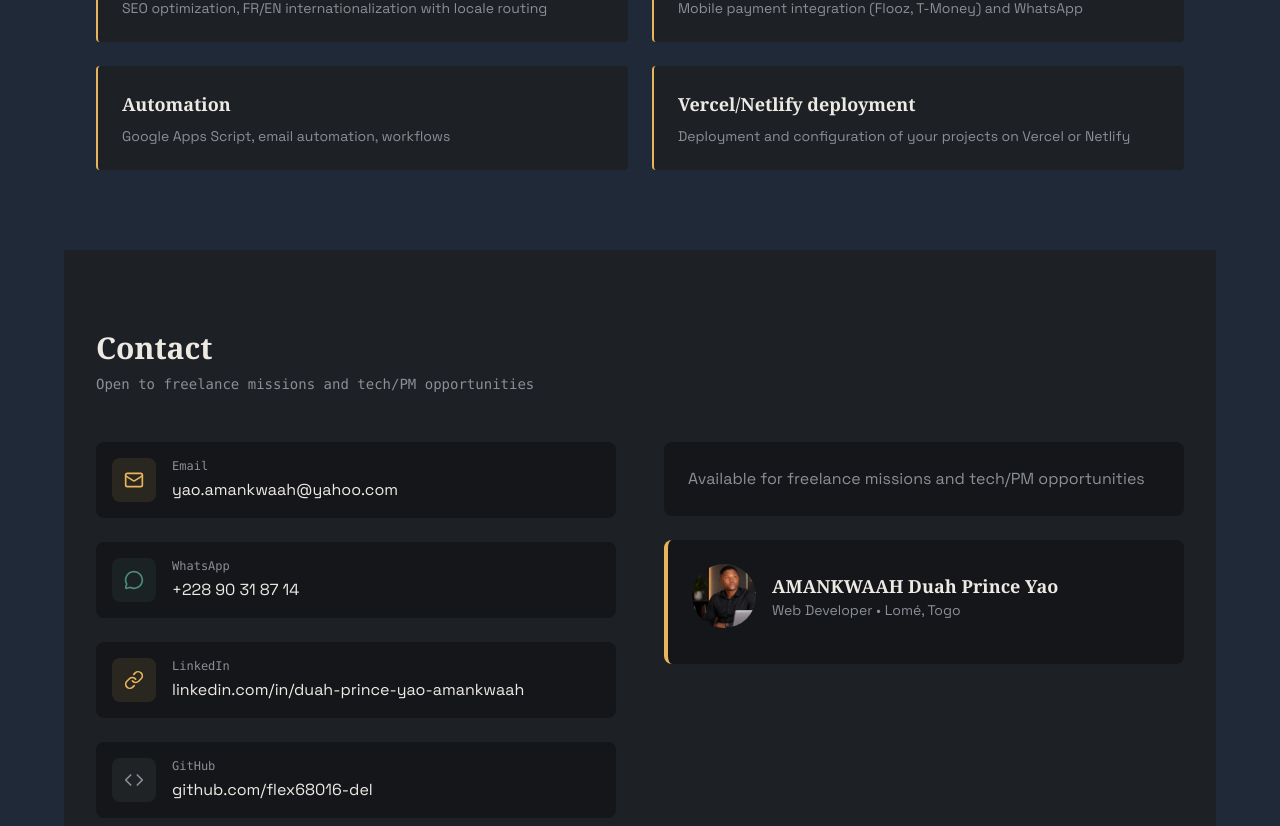
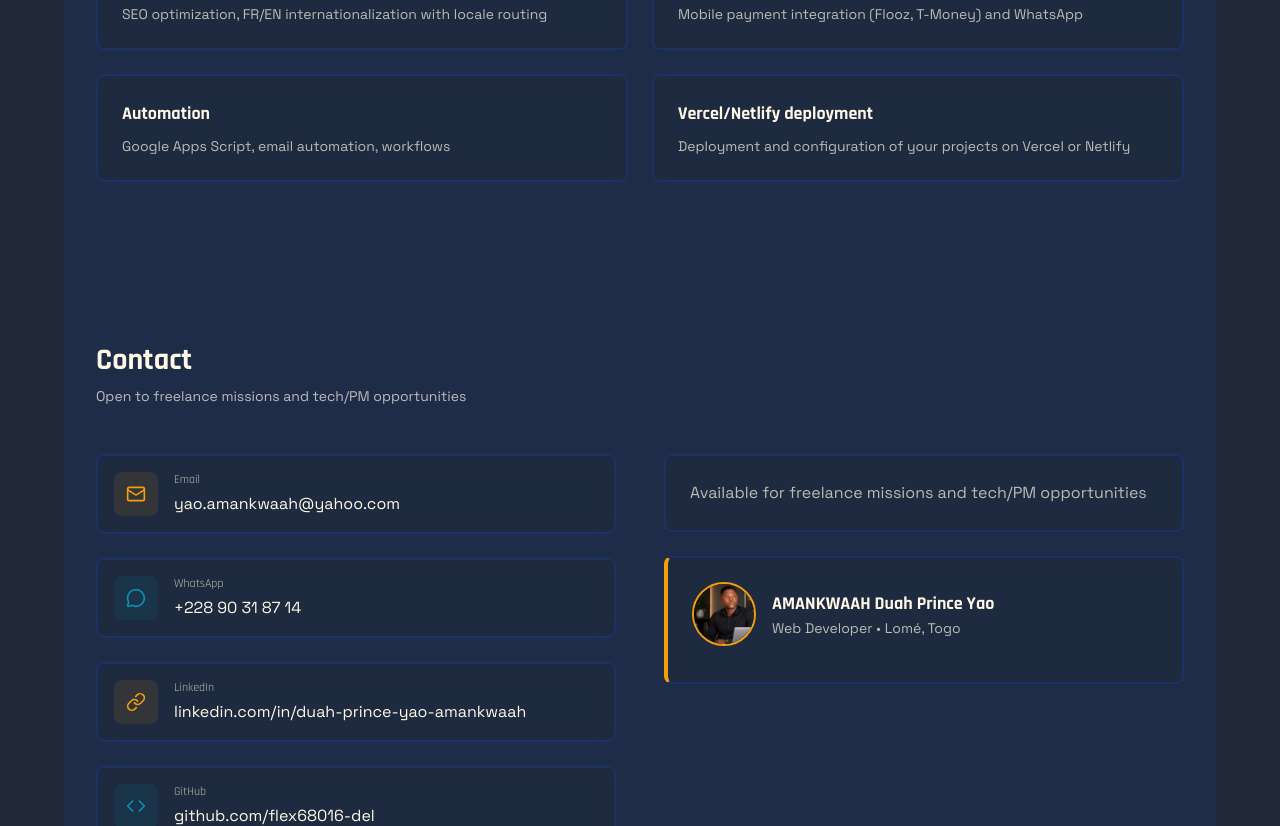
Before and after one commit to flex68016-del/me, a Next.js app: page /en in a window 1280 px wide. Shown: the part 2848-3674 px from the top of the page. Built offline with nearby package versions, Linux system fonts and the light colour scheme.

Commit message:
Fix: update Services and Contact sections to match Afrocybernetic theme

```diff
--- a/app/[locale]/page.tsx
+++ b/app/[locale]/page.tsx
@@ -274,17 +274,17 @@ export default function HomePage() {
       </section>
 
       {/* SERVICES */}
-      <section id="services" className="py-20 px-4 sm:px-6 lg:px-8 max-w-6xl mx-auto">
+      <section id="services" className="py-20 px-4 sm:px-6 lg:px-8 max-w-6xl mx-auto bg-[#1E3A8A]/20">
         <motion.div
           initial={{ opacity: 0, y: 20 }}
           whileInView={{ opacity: 1, y: 0 }}
           viewport={{ once: true }}
           transition={{ duration: 0.5 }}
         >
-          <h2 className="font-serif text-3xl font-semibold text-[#EDEAE3] mb-2">
+          <h2 className="font-display text-3xl font-bold text-[#FEF9E7] mb-2">
             {t.services.title}
           </h2>
-          <p className="font-mono text-sm text-[#8B8F96] mb-12">
+          <p className="font-sans text-sm text-[#FEF9E7]/70 mb-12">
             {t.services.subtitle}
           </p>
           <div className="grid md:grid-cols-2 gap-6">
@@ -302,12 +302,12 @@ export default function HomePage() {
                 whileInView={{ opacity: 1, y: 0 }}
                 viewport={{ once: true }}
                 transition={{ duration: 0.5, delay: index * 0.1 }}
-                className="bg-[#1D2024] p-6 rounded border-l-2 border-[#E7B65C]"
+                className="border-2 border-[#1E3A8A]/50 rounded-lg p-6 bg-[#1F2937]/50 backdrop-blur-sm hover:border-[#F59E0B]/50 transition-colors"
               >
-                <h3 className="font-serif text-lg font-semibold text-[#EDEAE3] mb-2">
+                <h3 className="font-display text-lg font-bold text-[#FEF9E7] mb-2">
                   {service.title}
                 </h3>
-                <p className="text-[#8B8F96] text-sm">
+                <p className="text-[#FEF9E7]/70 text-sm font-sans">
                   {service.desc}
                 </p>
               </motion.div>
@@ -317,85 +317,85 @@ export default function HomePage() {
       </section>
 
       {/* CONTACT */}
-      <section id="contact" className="py-20 px-4 sm:px-6 lg:px-8 max-w-6xl mx-auto bg-[#1D2024]">
+      <section id="contact" className="py-20 px-4 sm:px-6 lg:px-8 max-w-6xl mx-auto bg-[#1E3A8A]/20">
         <motion.div
           initial={{ opacity: 0, y: 20 }}
           whileInView={{ opacity: 1, y: 0 }}
           viewport={{ once: true }}
           transition={{ duration: 0.5 }}
         >
-          <h2 className="font-serif text-3xl font-semibold text-[#EDEAE3] mb-2">
+          <h2 className="font-display text-3xl font-bold text-[#FEF9E7] mb-2">
             {t.contact.title}
           </h2>
-          <p className="font-mono text-sm text-[#8B8F96] mb-12">
+          <p className="font-sans text-sm text-[#FEF9E7]/70 mb-12">
             {t.contact.subtitle}
           </p>
           <div className="grid md:grid-cols-2 gap-12">
             <div className="space-y-6">
               <a
                 href="mailto:yao.amankwaah@yahoo.com"
-                className="flex items-center gap-4 p-4 bg-[#14161A] rounded-lg hover:bg-[#14161A]/80 transition-all group"
+                className="flex items-center gap-4 p-4 border-2 border-[#1E3A8A]/50 rounded-lg bg-[#1F2937]/50 backdrop-blur-sm hover:border-[#F59E0B]/50 transition-all group"
               >
-                <div className="p-3 bg-[#E7B65C]/10 rounded-lg group-hover:bg-[#E7B65C]/20 transition-colors">
-                  <Mail className="w-5 h-5 text-[#E7B65C]" />
+                <div className="p-3 bg-[#F59E0B]/10 rounded-lg group-hover:bg-[#F59E0B]/20 transition-colors">
+                  <Mail className="w-5 h-5 text-[#F59E0B]" />
                 </div>
                 <div>
-                  <p className="text-xs text-[#8B8F96] font-mono mb-1">Email</p>
-                  <p className="text-[#EDEAE3]">yao.amankwaah@yahoo.com</p>
+                  <p className="text-xs text-[#FEF9E7]/70 font-display mb-1">Email</p>
+                  <p className="text-[#FEF9E7] font-sans">yao.amankwaah@yahoo.com</p>
                 </div>
               </a>
               <a
                 href="https://wa.me/22890318714"
                 target="_blank"
                 rel="noopener noreferrer"
-                className="flex items-center gap-4 p-4 bg-[#14161A] rounded-lg hover:bg-[#14161A]/80 transition-all group"
+                className="flex items-center gap-4 p-4 border-2 border-[#1E3A8A]/50 rounded-lg bg-[#1F2937]/50 backdrop-blur-sm hover:border-[#0891B2]/50 transition-all group"
               >
-                <div className="p-3 bg-[#4E8B7C]/10 rounded-lg group-hover:bg-[#4E8B7C]/20 transition-colors">
-                  <MessageCircle className="w-5 h-5 text-[#4E8B7C]" />
+                <div className="p-3 bg-[#0891B2]/10 rounded-lg group-hover:bg-[#0891B2]/20 transition-colors">
+                  <MessageCircle className="w-5 h-5 text-[#0891B2]" />
                 </div>
                 <div>
-                  <p className="text-xs text-[#8B8F96] font-mono mb-1">WhatsApp</p>
-                  <p className="text-[#EDEAE3]">+228 90 31 87 14</p>
+                  <p className="text-xs text-[#FEF9E7]/70 font-display mb-1">WhatsApp</p>
+                  <p className="text-[#FEF9E7] font-sans">+228 90 31 87 14</p>
                 </div>
               </a>
               <a
                 href="https://www.linkedin.com/in/duah-prince-yao-amankwaah/"
                 target="_blank"
                 rel="noopener noreferrer"
-                className="flex items-center gap-4 p-4 bg-[#14161A] rounded-lg hover:bg-[#14161A]/80 transition-all group"
+                className="flex items-center gap-4 p-4 border-2 border-[#1E3A8A]/50 rounded-lg bg-[#1F2937]/50 backdrop-blur-sm hover:border-[#F59E0B]/50 transition-all group"
               >
-                <div className="p-3 bg-[#E7B65C]/10 rounded-lg group-hover:bg-[#E7B65C]/20 transition-colors">
-                  <Link className="w-5 h-5 text-[#E7B65C]" />
+                <div className="p-3 bg-[#F59E0B]/10 rounded-lg group-hover:bg-[#F59E0B]/20 transition-colors">
+                  <Link className="w-5 h-5 text-[#F59E0B]" />
                 </div>
                 <div>
-                  <p className="text-xs text-[#8B8F96] font-mono mb-1">LinkedIn</p>
-                  <p className="text-[#EDEAE3]">linkedin.com/in/duah-prince-yao-amankwaah</p>
+                  <p className="text-xs text-[#FEF9E7]/70 font-display mb-1">LinkedIn</p>
+                  <p className="text-[#FEF9E7] font-sans">linkedin.com/in/duah-prince-yao-amankwaah</p>
                 </div>
               </a>
               <a
                 href="https://github.com/flex68016-del"
                 target="_blank"
                 rel="noopener noreferrer"
-                className="flex items-center gap-4 p-4 bg-[#14161A] rounded-lg hover:bg-[#14161A]/80 transition-all group"
+                className="flex items-center gap-4 p-4 border-2 border-[#1E3A8A]/50 rounded-lg bg-[#1F2937]/50 backdrop-blur-sm hover:border-[#0891B2]/50 transition-all group"
               >
-                <div className="p-3 bg-[#8B8F96]/10 rounded-lg group-hover:bg-[#8B8F96]/20 transition-colors">
-                  <Code className="w-5 h-5 text-[#8B8F96]" />
+                <div className="p-3 bg-[#0891B2]/10 rounded-lg group-hover:bg-[#0891B2]/20 transition-colors">
+                  <Code className="w-5 h-5 text-[#0891B2]" />
                 </div>
                 <div>
-                  <p className="text-xs text-[#8B8F96] font-mono mb-1">GitHub</p>
-                  <p className="text-[#EDEAE3]">github.com/flex68016-del</p>
+                  <p className="text-xs text-[#FEF9E7]/70 font-display mb-1">GitHub</p>
+                  <p className="text-[#FEF9E7] font-sans">github.com/flex68016-del</p>
                 </div>
               </a>
             </div>
             <div className="space-y-6">
-              <div className="p-6 bg-[#14161A] rounded-lg">
-                <p className="text-[#8B8F96] leading-relaxed">
+              <div className="p-6 border-2 border-[#1E3A8A]/50 rounded-lg bg-[#1F2937]/50 backdrop-blur-sm">
+                <p className="text-[#FEF9E7]/70 leading-relaxed font-sans">
                   {t.contact.availability}
                 </p>
               </div>
-              <div className="p-6 bg-[#14161A] rounded-lg border-l-4 border-[#E7B65C]">
+              <div className="p-6 border-2 border-[#1E3A8A]/50 rounded-lg bg-[#1F2937]/50 backdrop-blur-sm border-l-4 border-l-[#F59E0B]">
                 <div className="flex items-center gap-4 mb-3">
-                  <div className="relative h-16 w-16 rounded-full overflow-hidden">
+                  <div className="relative h-16 w-16 rounded-full overflow-hidden border-2 border-[#F59E0B]">
                     <Image
                       src="/2.png"
                       alt="AMANKWAAH Duah Prince Yao"
@@ -404,10 +404,10 @@ export default function HomePage() {
                     />
                   </div>
                   <div>
-                    <p className="font-serif text-lg font-semibold text-[#EDEAE3]">
+                    <p className="font-display text-lg font-bold text-[#FEF9E7]">
                       AMANKWAAH Duah Prince Yao
                     </p>
-                    <p className="text-sm text-[#8B8F96]">
+                    <p className="text-sm text-[#FEF9E7]/70 font-sans">
                       {t.contact_role}
                     </p>
                   </div>
```
